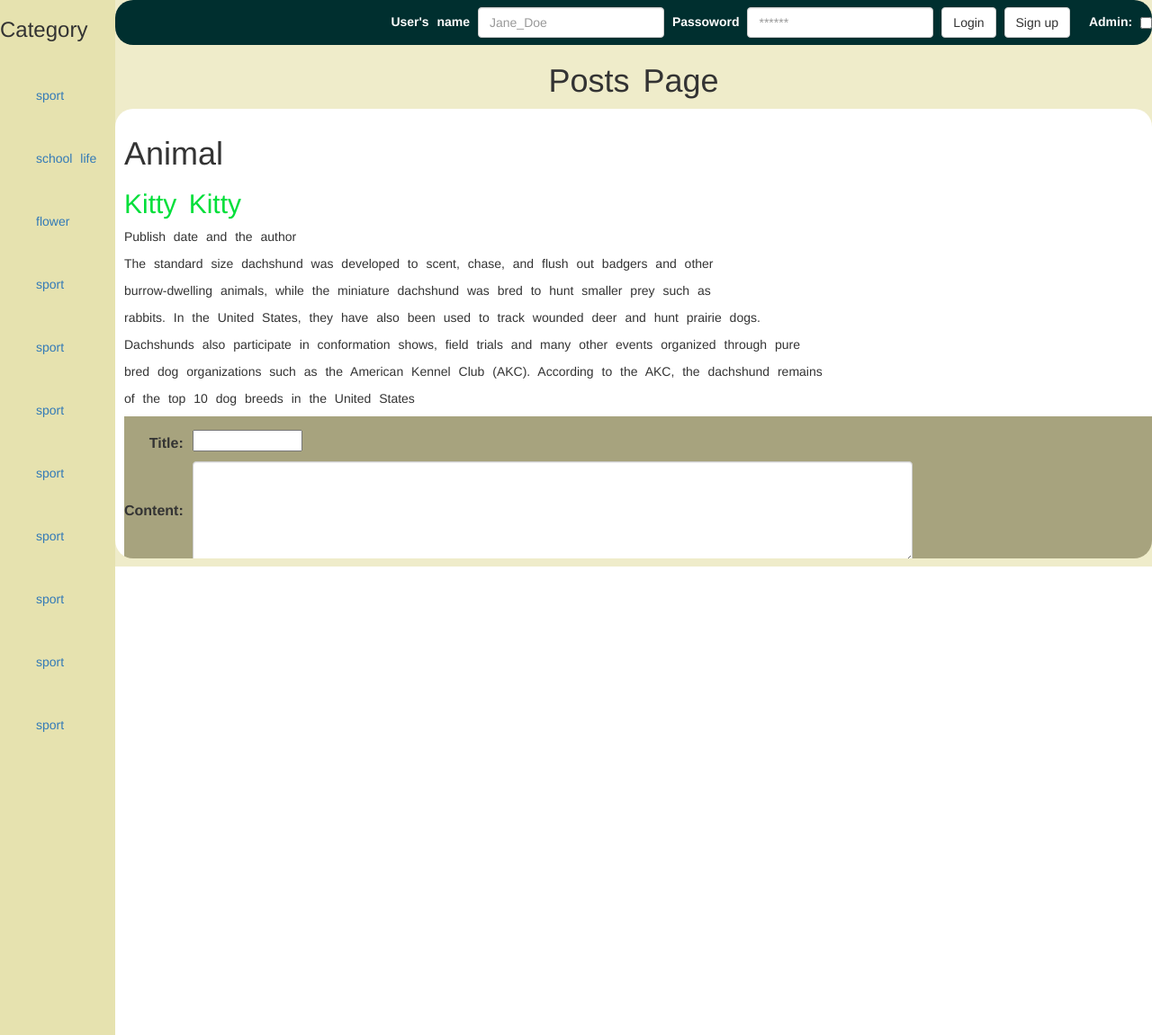
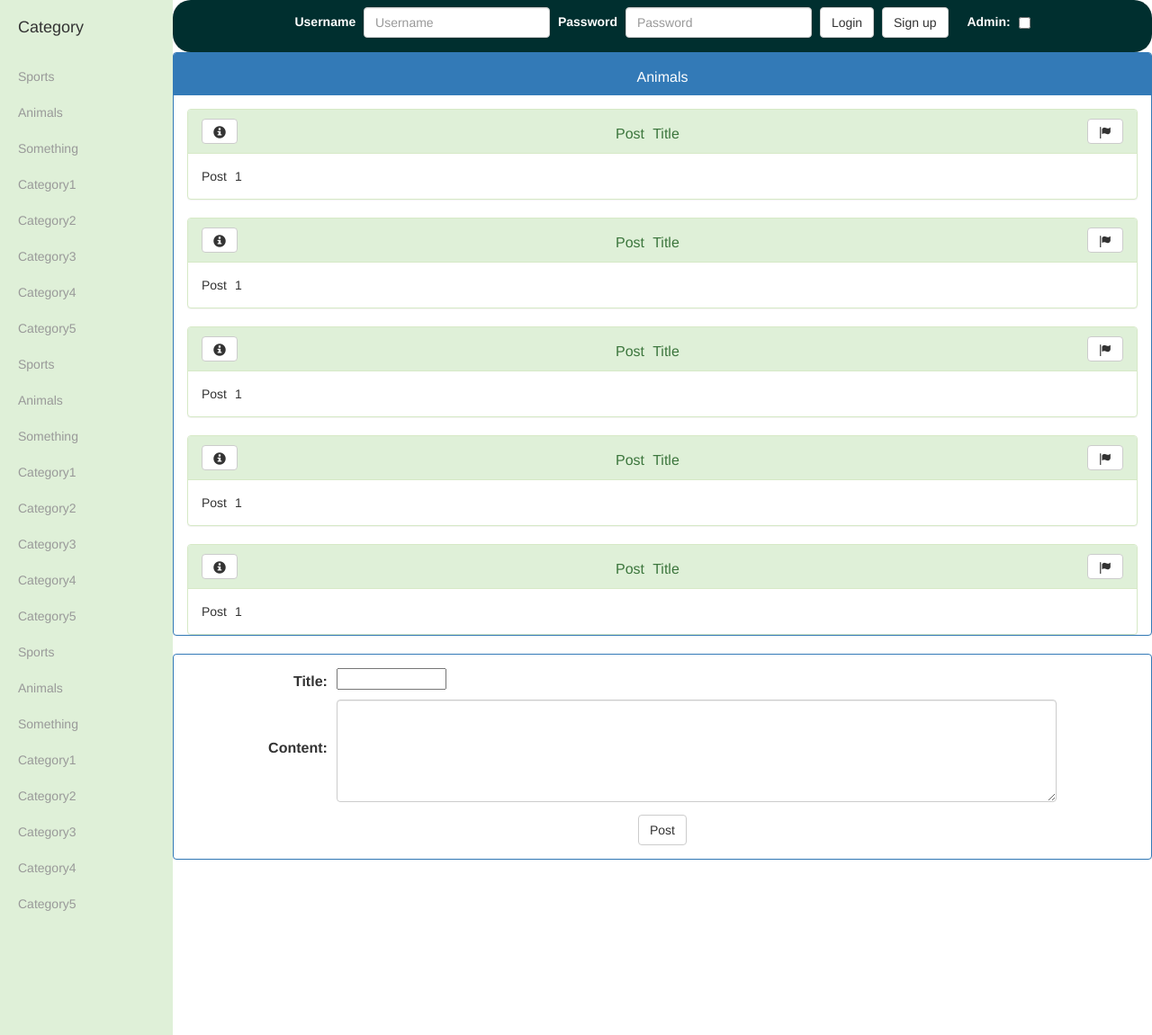
Before and after one commit to hanchen-hou/online-forum, a PHP site: page /UI_Frame.html in a window 1280 px wide. Shown: the whole page at 90% size. Run offline with PHP 8.4, Linux system fonts and the light colour scheme; some libraries are stand-ins or nearby versions.

Commit message:
Update with Bootstrap

```diff
--- a/UI_Frame.html
+++ b/UI_Frame.html
@@ -10,6 +10,7 @@
 
 		<!-- Bootstrap -->
 		<link href="css/bootstrap.min.css" rel="stylesheet">
+		<link href="css/simple-sidebar.css" rel="stylesheet">
 
 		<!-- HTML5 shim and Respond.js for IE8 support of HTML5 elements and media queries -->
 		<!-- WARNING: Respond.js doesn't work if you view the page via file:// -->
@@ -19,64 +20,56 @@
 		<![endif]-->
 	</head>
 	<body>
-		<div id="Category">
-			<!-- add category content here -->
-			<h3>Category</h3>
-			<ul id="Category_Item" class="category_style ">
-				<li>
-					<a id="item1" href="#">sport</a>
-				</li>
-				<li>
-					<a id="item2" href="#">school life</a>
-				</li>
-				<li>
-					<a id="item3" href="#">flower</a>
-				</li>
-				<li>
-					<a id="item4" href="#"></a>
-				</li>
-				<li>
-					<a id="item5" href="#">sport</a>
-				</li>
-				<li>
-					<a id="item6" href="#">sport</a>
-				</li>
-				<li>
-					<a id="item7" href="#">sport</a>
-				</li>
-				<li>
-					<a id="item8" href="#">sport</a>
-				</li>
-				<li>
-					<a id="item9" href="#">sport</a>
-				</li>
-				<li>
-					<a id="item10" href="#">sport</a>
-				</li>
-				<li id="item96">
-					<a id="item1" href="#">sport</a>
-				</li>
-				<li id="item95">
-					<a id="item1" href="#">sport</a>
-				</li>
+		<!-- Sidebar -->
+		<div id="sidebar-wrapper">
+				<ul class="sidebar-nav">
+						<li class="sidebar-brand">Category</li>
+						<li><a href="#">Sports</a></li>
+						<li><a href="#">Animals</a></li>
+						<li><a href="#">Something</a></li>
+						<li><a href="#">Category1</a></li>
+						<li><a href="#">Category2</a></li>
+						<li><a href="#">Category3</a></li>
+						<li><a href="#">Category4</a></li>
+						<li><a href="#">Category5</a></li>
+						<li><a href="#">Sports</a></li>
+						<li><a href="#">Animals</a></li>
+						<li><a href="#">Something</a></li>
+						<li><a href="#">Category1</a></li>
+						<li><a href="#">Category2</a></li>
+						<li><a href="#">Category3</a></li>
+						<li><a href="#">Category4</a></li>
+						<li><a href="#">Category5</a></li>
+						<li><a href="#">Sports</a></li>
+						<li><a href="#">Animals</a></li>
+						<li><a href="#">Something</a></li>
+						<li><a href="#">Category1</a></li>
+						<li><a href="#">Category2</a></li>
+						<li><a href="#">Category3</a></li>
+						<li><a href="#">Category4</a></li>
+						<li><a href="#">Category5</a></li>
+
 				</ul>
 		</div>
-		<div id="Post_Field" align="center">
-			<div id="User_Field" class="row">
+		<!-- /#sidebar-wrapper -->
+
+		<div class="Post_Field" align="center">
+
 			<!--
 			login form: user's name field   ->userID
 			login password field->loginpassword
 			-->
-				<form class="form-inline" style="float: right" id="Account_Info" method="post" action=" ">
+			<div id="User_Field" class="row">
+
+				<form class="form-inline" style="float: center" id="Account_Info" method="post" action=" ">
 					<!-- Fill the action field-->
-
 					<div class="form-group">
-						<label for="User's name" style="color: white">User's name</label>
-						<input type="text" class="form-control" id="userID" placeholder="Jane_Doe">
+						<label for="User's name" style="color: white">Username</label>
+						<input type="text" class="form-control" id="userID" placeholder="Username">
 					</div>
 					<div class="form-group">
-						<label for="password" style="color: white">Passoword</label>
-						<input type="password" class="form-control" id="loginpassword" placeholder="******">
+						<label for="password" style="color: white">Password</label>
+						<input type="password" class="form-control" id="loginpassword" placeholder="Password">
 					</div>
 					<!-- button ID: login,signup -->
 					<input type="button" class="btn btn-default" id="login" value="Login">
@@ -84,31 +77,206 @@
 					<label for="password" style="color: white" id="admin">Admin: </label> <input type="checkbox" class="checkbox"/>
 				</form>
 			</div>
-			<div id="title">
-				<h1>Posts Page</h1>
+			<!--End of login form-->
+
+			<!--Post Area-->
+			<div class="panel panel-primary">
+			  <div class="panel-heading">
+			    <h3 class="panel-title">Animals</h3>
 			  </div>
-			<div id="Post_Info">
-				<div id="textArea">
-					<!-- put post using content field -->
-					<div id="content">
-						<h1>Animal</h1>
-						<h2 style="color: #01DF3A">Kitty Kitty</h2>
-						<p>
-							Publish date and the author
-						</p>
-						<p>
-							The standard size dachshund was developed to scent, chase, and flush out badgers and other</P>
+			  <div class="panel-body Post_Info">
 
-					<p>	burrow-dwelling animals, while the miniature dachshund was bred to hunt smaller prey such as</p>
-						<p>rabbits. In the United States, they have also been used to track wounded deer and hunt prairie dogs.</p>
-
-						<p>Dachshunds also participate in conformation shows, field trials and many other events organized through pure</p>
-						<p>bred dog organizations such as the American Kennel Club (AKC). According to the AKC, the dachshund remains </p>
-						<p> of the top 10 dog breeds in the United States</p>
-
+					<!--Posts-->
+					<div class="panel panel-success">
+					  <div class="panel-heading">
+							<button type="button" class="btn btn-default pull-right">
+								<span class="glyphicon glyphicon-flag"></span>
+							</button>
+							<div class="btn-group pull-left">
+							  <button type="button" class="btn btn-default dropdown-toggle" data-toggle="dropdown" aria-haspopup="true" aria-expanded="false">
+							    	<span class="glyphicon glyphicon-info-sign"></span>
+							  </button>
+							  <ul class="dropdown-menu">
+							    <li class="text-center">Date/Time</li>
+							    <li role="separator" class="divider"></li>
+							    <li class="text-center">Username</li>
+							  </ul>
+							</div>
+					    <h3 class="panel-title title-center">Post Title</h3>
+							<div class="clearfix"></div>
+					  </div>
+					  <div class="panel-body">
+							Post 1
 					  </div>
 					</div>
-				<div id="Write_Post">
+
+					<div class="panel panel-success">
+					  <div class="panel-heading">
+							<button type="button" class="btn btn-default pull-right">
+								<span class="glyphicon glyphicon-flag"></span>
+							</button>
+							<div class="btn-group pull-left">
+							  <button type="button" class="btn btn-default dropdown-toggle" data-toggle="dropdown" aria-haspopup="true" aria-expanded="false">
+							    	<span class="glyphicon glyphicon-info-sign"></span>
+							  </button>
+							  <ul class="dropdown-menu">
+							    <li class="text-center">Date/Time</li>
+							    <li role="separator" class="divider"></li>
+							    <li class="text-center">Username</li>
+							  </ul>
+							</div>
+					    <h3 class="panel-title title-center">Post Title</h3>
+							<div class="clearfix"></div>
+					  </div>
+					  <div class="panel-body">
+							Post 1
+					  </div>
+					</div>
+
+					<div class="panel panel-success">
+					  <div class="panel-heading">
+							<button type="button" class="btn btn-default pull-right">
+								<span class="glyphicon glyphicon-flag"></span>
+							</button>
+							<div class="btn-group pull-left">
+							  <button type="button" class="btn btn-default dropdown-toggle" data-toggle="dropdown" aria-haspopup="true" aria-expanded="false">
+							    	<span class="glyphicon glyphicon-info-sign"></span>
+							  </button>
+							  <ul class="dropdown-menu">
+							    <li class="text-center">Date/Time</li>
+							    <li role="separator" class="divider"></li>
+							    <li class="text-center">Username</li>
+							  </ul>
+							</div>
+					    <h3 class="panel-title title-center">Post Title</h3>
+							<div class="clearfix"></div>
+					  </div>
+					  <div class="panel-body">
+							Post 1
+					  </div>
+					</div>
+
+					<div class="panel panel-success">
+					  <div class="panel-heading">
+							<button type="button" class="btn btn-default pull-right">
+								<span class="glyphicon glyphicon-flag"></span>
+							</button>
+							<div class="btn-group pull-left">
+							  <button type="button" class="btn btn-default dropdown-toggle" data-toggle="dropdown" aria-haspopup="true" aria-expanded="false">
+							    	<span class="glyphicon glyphicon-info-sign"></span>
+							  </button>
+							  <ul class="dropdown-menu">
+							    <li class="text-center">Date/Time</li>
+							    <li role="separator" class="divider"></li>
+							    <li class="text-center">Username</li>
+							  </ul>
+							</div>
+					    <h3 class="panel-title title-center">Post Title</h3>
+							<div class="clearfix"></div>
+					  </div>
+					  <div class="panel-body">
+							Post 1
+					  </div>
+					</div>
+
+					<div class="panel panel-success">
+					  <div class="panel-heading">
+							<button type="button" class="btn btn-default pull-right">
+								<span class="glyphicon glyphicon-flag"></span>
+							</button>
+							<div class="btn-group pull-left">
+							  <button type="button" class="btn btn-default dropdown-toggle" data-toggle="dropdown" aria-haspopup="true" aria-expanded="false">
+							    	<span class="glyphicon glyphicon-info-sign"></span>
+							  </button>
+							  <ul class="dropdown-menu">
+							    <li class="text-center">Date/Time</li>
+							    <li role="separator" class="divider"></li>
+							    <li class="text-center">Username</li>
+							  </ul>
+							</div>
+					    <h3 class="panel-title title-center">Post Title</h3>
+							<div class="clearfix"></div>
+					  </div>
+					  <div class="panel-body">
+							Post 1
+					  </div>
+					</div>
+
+					<div class="panel panel-success">
+					  <div class="panel-heading">
+							<button type="button" class="btn btn-default pull-right">
+								<span class="glyphicon glyphicon-flag"></span>
+							</button>
+							<div class="btn-group pull-left">
+							  <button type="button" class="btn btn-default dropdown-toggle" data-toggle="dropdown" aria-haspopup="true" aria-expanded="false">
+							    	<span class="glyphicon glyphicon-info-sign"></span>
+							  </button>
+							  <ul class="dropdown-menu">
+							    <li class="text-center">Date/Time</li>
+							    <li role="separator" class="divider"></li>
+							    <li class="text-center">Username</li>
+							  </ul>
+							</div>
+					    <h3 class="panel-title title-center">Post Title</h3>
+							<div class="clearfix"></div>
+					  </div>
+					  <div class="panel-body">
+							Post 1
+					  </div>
+					</div>
+
+					<div class="panel panel-success">
+					  <div class="panel-heading">
+							<button type="button" class="btn btn-default pull-right">
+								<span class="glyphicon glyphicon-flag"></span>
+							</button>
+							<div class="btn-group pull-left">
+							  <button type="button" class="btn btn-default dropdown-toggle" data-toggle="dropdown" aria-haspopup="true" aria-expanded="false">
+							    	<span class="glyphicon glyphicon-info-sign"></span>
+							  </button>
+							  <ul class="dropdown-menu">
+							    <li class="text-center">Date/Time</li>
+							    <li role="separator" class="divider"></li>
+							    <li class="text-center">Username</li>
+							  </ul>
+							</div>
+					    <h3 class="panel-title title-center">Post Title</h3>
+							<div class="clearfix"></div>
+					  </div>
+					  <div class="panel-body">
+							Post 1
+					  </div>
+					</div>
+					<!--Posts-->
+
+					<!--Page Numbers-->
+					<div id="Pages" class="text-center">
+				    <ul class="pagination">
+				      <li>
+				        <a href="#" aria-label="Previous">
+				          <span aria-hidden="true">&laquo;</span>
+				        </a>
+					      </li>
+					      <li><a href="#">1</a></li>
+					      <li><a href="#">2</a></li>
+					      <li><a href="#">3</a></li>
+					      <li><a href="#">4</a></li>
+					      <li><a href="#">5</a></li>
+					      <li>
+				        <a href="#" aria-label="Next">
+				          <span aria-hidden="true">&raquo;</span>
+				        </a>
+				      </li>
+				    </ul>
+				  </div>
+					<!--End of Page Numbers-->
+			  </div>
+			</div>
+			<!--End of post area-->
+
+			<!--Create new post-->
+			<div class="panel panel-primary">
+				<div class="panel-body">
 					<form id="post_form">
 						<table id="mytable">
 							<tr>
@@ -120,12 +288,14 @@
 								<td style="text-align: right"><label for="P_content" style="margin-right: 10px">Content:</label></td><td style="text-align: left">								<textarea class="form-control" id="post_content" rows="5"></textarea></td>
 							</tr>
 						</table>
-						<input type="submit" class="btn btn-default" value="post" id="submit_content" style="margin-left: 950px"; />
 					</form>
+					<input type="submit" class="btn btn-default" value="Post" id="submit_content" style="" />
 				</div>
 			</div>
 
+			<!--End of Create new post-->
 		</div>
+
 		<!-- jQuery (necessary for Bootstrap's JavaScript plugins) -->
 		<script src="https://ajax.googleapis.com/ajax/libs/jquery/1.11.3/jquery.min.js"></script>
 		<!-- Include all compiled plugins (below), or include individual files as needed -->
--- /dev/null
+++ b/css/simple-sidebar.css
@@ -0,0 +1,125 @@
+/*!
+ * Start Bootstrap - Simple Sidebar HTML Template (http://startbootstrap.com)
+ * Code licensed under the Apache License v2.0.
+ * For details, see http://www.apache.org/licenses/LICENSE-2.0.
+ */
+
+/* Toggle Styles */
+
+#wrapper {
+    padding-left: 0;
+    -webkit-transition: all 0.5s ease;
+    -moz-transition: all 0.5s ease;
+    -o-transition: all 0.5s ease;
+    transition: all 0.5s ease;
+}
+
+#wrapper.toggled {
+    padding-left: 250px;
+}
+
+#sidebar-wrapper {
+    z-index: 1000;
+    position: fixed;
+    left: 250px;
+    width: 0;
+    height: 100%;
+    margin-left: -250px;
+    overflow-y: auto;
+    background: #dff0d8;
+    -webkit-transition: all 0.5s ease;
+    -moz-transition: all 0.5s ease;
+    -o-transition: all 0.5s ease;
+    transition: all 0.5s ease;
+}
+
+#wrapper.toggled #sidebar-wrapper {
+    width: 250px;
+}
+
+#page-content-wrapper {
+    width: 100%;
+    position: absolute;
+    padding: 15px;
+}
+
+#wrapper.toggled #page-content-wrapper {
+    position: absolute;
+    margin-right: -250px;
+}
+
+/* Sidebar Styles */
+
+.sidebar-nav {
+    position: absolute;
+    top: 0;
+    width: 250px;
+    margin: 0;
+    padding: 0;
+    list-style: none;
+}
+
+.sidebar-nav li {
+    text-indent: 20px;
+    line-height: 40px;
+}
+
+.sidebar-nav li a {
+    display: block;
+    text-decoration: none;
+    color: #999999;
+}
+
+.sidebar-nav li a:hover {
+    text-decoration: none;
+    color: #fff;
+    background: rgba(255,255,255,0.2);
+}
+
+.sidebar-nav li a:active,
+.sidebar-nav li a:focus {
+    text-decoration: none;
+}
+
+.sidebar-nav > .sidebar-brand {
+    height: 65px;
+    font-size: 18px;
+    line-height: 60px;
+}
+
+.sidebar-nav > .sidebar-brand a {
+    color: #999999;
+}
+
+.sidebar-nav > .sidebar-brand a:hover {
+    color: #fff;
+    background: none;
+}
+
+@media(min-width:768px) {
+    #wrapper {
+        padding-left: 250px;
+    }
+
+    #wrapper.toggled {
+        padding-left: 0;
+    }
+
+    #sidebar-wrapper {
+        width: 15%;
+    }
+
+    #wrapper.toggled #sidebar-wrapper {
+        width: 0;
+    }
+
+    #page-content-wrapper {
+        padding: 20px;
+        position: relative;
+    }
+
+    #wrapper.toggled #page-content-wrapper {
+        position: relative;
+        margin-right: 0;
+    }
+}
--- a/styleSheet.css
+++ b/styleSheet.css
@@ -1,13 +1,65 @@
 body {margin: 0 auto; word-spacing: 5}
 p {margin:10px}
-#Category {background-color:rgb(230,226,175); width: 10%;height: 100%;float: left;position: fixed;overflow: scroll}
-#Post_Field{background-color: rgb(239,236,202); width: 90%;height: 630px ;float: left;margin-left: 10%;margin-right: 0 }
-#User_Field{background-color: rgb(0,47,47); width: 100%;height: 8%;text-align: right;padding-top: 8px;border-radius: 20px}
-#Category_Item li{margin-top: 50px}
-#title{width: 100%;height: 8%;}
-#Post_Info{background-color: white; width: 100%;height: 500px;padding: 10px ; margin: 0px;text-align: left;overflow: scroll;border-radius: 20px}
-#textArea{width: 90%;height:auto!important; height:250px; min-height:250px }
-#Write_Post{background-color:rgb(167,163,126);width: 150%;height:50%;text-align: left;padding-top: 15px}
-#post_content{width: 800px }
+
+.Post_Field{
+  margin-left: 15%;
+}
+
+#User_Field{
+  background-color: rgb(0,47,47);
+  width: 100%;
+  height: 5%;
+  text-align: center;
+  padding-top: 8px;
+  border-radius: 20px;
+}
+#Category_Item li {
+  margin-top: 50px;
+}
+
+#title{
+  width: 100%;
+  height: 5%;
+}
+
+.Post_Info{
+  background-color: white;
+  width: 100%;
+  height:600px;
+  margin: 0px;
+  text-align: left;
+  overflow: scroll;
+  border-radius: 20px;
+}
+
+#textArea{
+  width: 85%;
+  height:auto!important;
+  height:250px;
+  min-height:250px ;
+}
+
+#post_content{
+  width: 800px;
+}
+
+.center {
+  margin: auto;
+}
+
+.panel-heading h3 {
+    white-space: nowrap;
+    overflow: hidden;
+    text-overflow: ellipsis;
+    line-height: normal;
+    width: 75%;
+    padding-top: 8px;
+}
+
+.title-center {
+  position: relative;
+  left: 420px;
+}
+
 a:hover{background-color: yellow;}
 .category_style li{list-style:none }
```
Also changed, not shown: css/simple-sidebar2.css (added, +44 -0 lines). Lines whose indentation alone changed are shown as unchanged.
